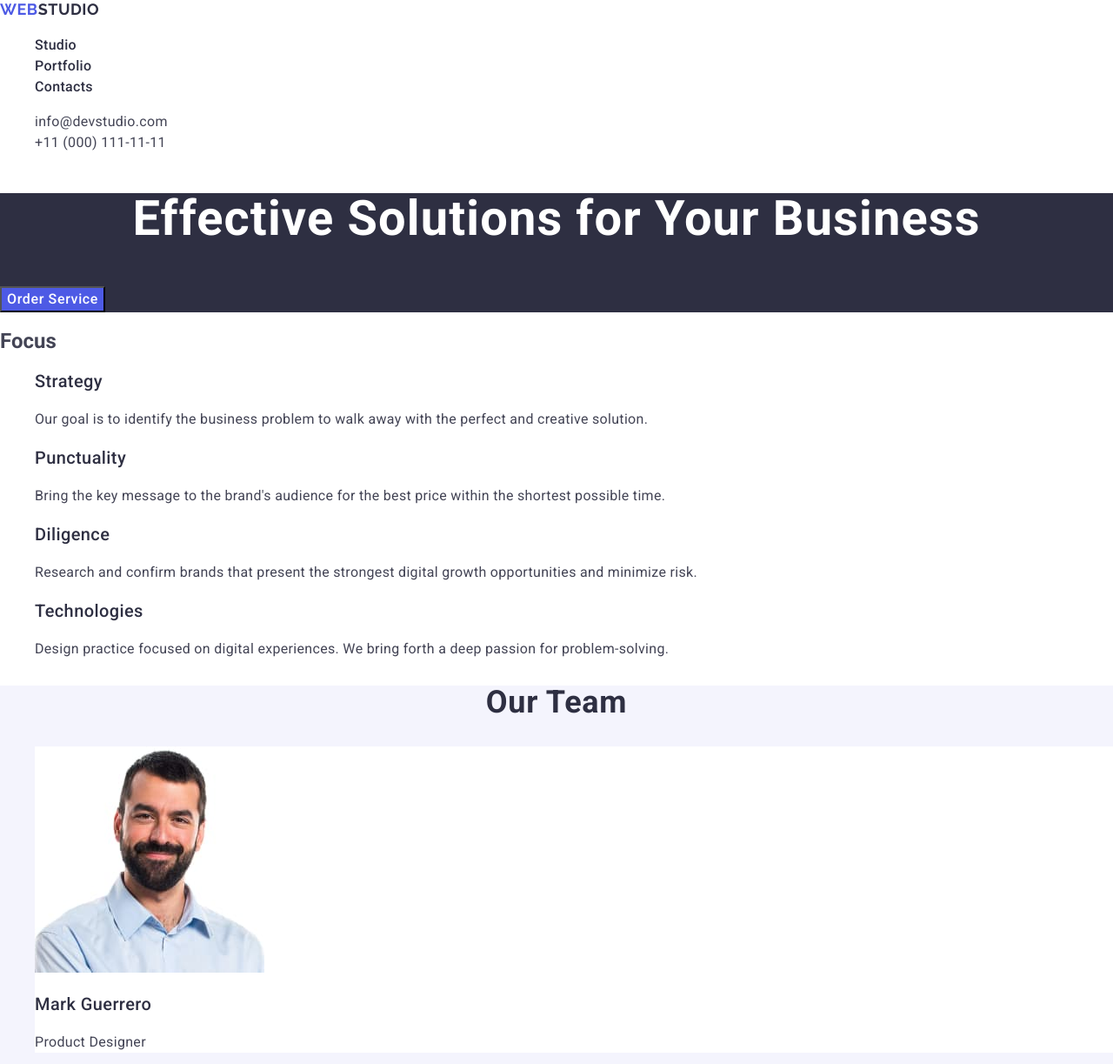
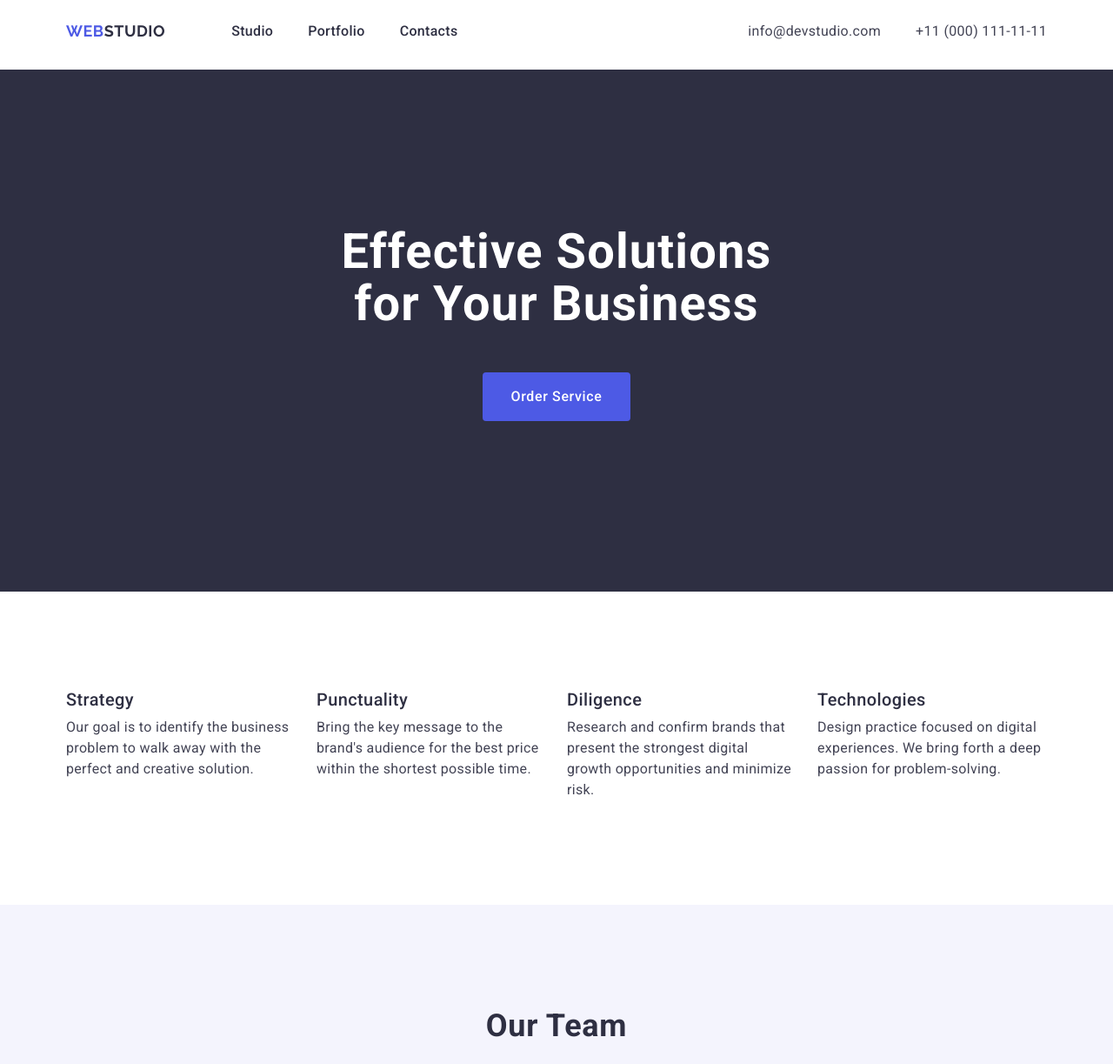
Before and after one commit to Oleh-Zakharchenko/goit-markup-hw-03, a plain HTML site: page index.html in a window 1280 px wide. Shown: the top 1223 px of the page at 87% size. Drawn offline with nearby package versions, Linux system fonts and the light colour scheme.

Commit message:
add geometry

```diff
--- a/css/styles.css
+++ b/css/styles.css
@@ -1,6 +1,35 @@
 /* ================ COMMON STYLES ================ */
+h1,
+h2,
+h3,
+h4,
+h5,
+h6,
+p {
+  margin-top: 0;
+  margin-bottom: 0;
+}
+ol,
 ul {
   list-style-type: none;
+  margin-top: 0;
+  margin-bottom: 0;
+  padding-left: 0;
+}
+img {
+  display: block;
+}
+.visually-hidden {
+  position: absolute;
+  width: 1px;
+  height: 1px;
+  margin: -1px;
+  border: 0;
+  padding: 0;
+  white-space: nowrap;
+  clip-path: inset(100%);
+  clip: rect(0 0 0 0);
+  overflow: hidden;
 }
 a {
   text-decoration: none;
@@ -14,13 +43,46 @@ body {
   color: #434455;
   background-color: #ffffff;
 }
+.title-section {
+  font-size: 36px;
+  line-height: 1.11;
+  letter-spacing: 0.02em;
+  text-align: center;
+  text-transform: capitalize;
+  color: #2e2f42;
+  padding-top: 120px;
+  padding-bottom: 72px;
+}
+.container {
+  width: 1158px;
+  padding-left: 15px;
+  padding-right: 15px;
+  margin-left: auto;
+  margin-right: auto;
+}
 /* ================ HEADER STYLES ================ */
+.header-container {
+  display: flex;
+  justify-content: space-between;
+  margin-bottom: 8px;
+}
 .header-nav {
   font-weight: 500;
   font-size: 16px;
   line-height: 1.5;
   letter-spacing: 0.02em;
   color: #2e2f42;
+  display: flex;
+  align-items: center;
+}
+.header-list {
+  display: flex;
+  column-gap: 40px;
+  margin-right: 332px;
+}
+.header-address-list {
+  display: flex;
+  column-gap: 40px;
 }
 .logo {
   font-family: 'Raleway', sans-serif;
@@ -30,18 +92,24 @@ body {
   letter-spacing: 0.03em;
   text-transform: uppercase;
   color: #4d5ae5;
+  margin-right: 76px;
 }
 .logo-part {
   color: #2e2f42;
 }
-.nav-link:hover,
-.nav-link:active,
-.nav-link:focus {
+.header-item-link {
+  display: block;
+  padding-top: 24px;
+  padding-bottom: 24px;
+}
+.header-item-link:hover,
+.header-item-link:active,
+.header-item-link:focus {
   color: #404bbf;
 }
 
-.nav-link:hover,
-.nav-link:focus {
+.header-item-link:hover,
+.header-item-link:focus {
   color: #404bbf;
 }
 /* ================ ADDRESS STYLES ================ */
@@ -51,10 +119,18 @@ body {
   font-size: 16px;
   line-height: 1.5;
   letter-spacing: 0.02em;
+  color: #434455;
 }
 /* ================ HERO STYLES ================ */
 .main-banner {
   background: #2e2f42;
+  max-width: 1440px;
+  margin-left: auto;
+  margin-right: auto;
+}
+.hero-container {
+  padding-top: 180px;
+  padding-bottom: 196px;
 }
 .main-title {
   font-size: 56px;
@@ -62,6 +138,10 @@ body {
   letter-spacing: 0.02em;
   text-align: center;
   color: #ffffff;
+  max-width: 496px;
+  padding-bottom: 48px;
+  margin-left: auto;
+  margin-right: auto;
 }
 .order-btn {
   font-weight: 500;
@@ -70,18 +150,38 @@ body {
   letter-spacing: 0.04em;
   color: #ffffff;
   background: #4d5ae5;
+  min-width: 169px;
+  height: 56px;
+  border: none;
+  border-radius: 4px;
+  padding: 16px 32px;
+  display: block;
+  margin-left: auto;
+  margin-right: auto;
 }
 .order-btn:hover,
 .order-btn:focus {
   background: #404bbf;
 }
 /* ================ FOCUS STYLES ================ */
+.focus-container {
+  padding-top: 112px;
+  padding-bottom: 120px;
+}
+.focus-list {
+  display: flex;
+  column-gap: 24px;
+}
+.focus-list-item {
+  width: calc((100% - 72px) / 4);
+}
 .focus-title {
   font-weight: 500;
   font-size: 20px;
   line-height: 1.2;
   letter-spacing: 0.02em;
   color: #2e2f42;
+  margin-bottom: 8px;
 }
 .focus-text {
   font-size: 16px;
@@ -89,28 +189,48 @@ body {
   letter-spacing: 0.02em;
 }
 /* ================ OUR TEAM STYLE ================ */
+.team-container {
+  padding-bottom: 120px;
+}
 .team-section {
   background-color: #f4f4fd;
+}
+.team-list-father {
+  display: flex;
+  column-gap: 24px;
+}
+.team-list {
+  width: calc((100% - 72px) / 4);
+  text-align: center;
 }
 .team-list {
   background: #ffffff;
 }
-.title-team {
-  font-size: 36px;
-  line-height: 1.11;
+.team-subtitle {
+  font-weight: 500;
+  font-size: 20px;
+  line-height: 1.2;
   letter-spacing: 0.02em;
-  text-align: center;
-  text-transform: capitalize;
   color: #2e2f42;
+  margin-top: 32px;
+  margin-bottom: 8px;
+}
+.team-subtitle-text {
+  font-size: 16px;
+  line-height: 1.5;
+  letter-spacing: 0.02em;
+  margin-bottom: 32px;
 }
 /* ================ PORTFOLIO STYLE ================ */
-.title-portfolio {
-  font-size: 36px;
-  line-height: 1.11;
-  letter-spacing: 0.02em;
-  text-align: center;
-  text-transform: capitalize;
-  color: #2e2f42;
+.portfolio-list-father {
+  display: flex;
+  column-gap: 24px;
+  flex-wrap: wrap;
+  row-gap: 48px;
+  padding-bottom: 120px;
+}
+.portfolio-list {
+  width: calc((100% - 2 * 24px) / 3);
 }
 .subtitle {
   font-weight: 500;
@@ -118,15 +238,28 @@ body {
   line-height: 1.2;
   letter-spacing: 0.02em;
   color: #2e2f42;
+  margin-top: 32px;
+  margin-bottom: 8px;
+  margin-left: 16px;
 }
 .subtitle-text {
   font-size: 16px;
   line-height: 1.5;
   letter-spacing: 0.02em;
+  margin-bottom: 32px;
+  margin-left: 16px;
 }
 /* ================ FOOTER STYLE ================ */
 .page-bottom {
   background: #2e2f42;
+  max-width: 1440px;
+  margin-left: auto;
+  margin-right: auto;
+}
+.footer-container {
+  max-width: 264px;
+  padding: 100px 0;
+  margin-left: 156px;
 }
 .footer-logo {
   font-family: 'Raleway', sans-serif;
@@ -136,6 +269,8 @@ body {
   letter-spacing: 0.03em;
   text-transform: uppercase;
   color: #4d5ae5;
+  padding-bottom: 16px;
+  display: block;
 }
 .footer-logo-part {
   font-family: 'Raleway', sans-serif;
--- a/index.html
+++ b/index.html
@@ -19,66 +19,72 @@
   <body>
     <!-- ================ HEADER ================ -->
     <header>
+      <div class="container header-container">
         <nav class="header-nav">
           <a class="logo" href="./index.html">Web<span class="logo-part">Studio</span></a>
 
-        <ul>
-          <li>
-            <a class="nav-link" href="./index.html">Studio</a>
+          <ul class="header-list">
+            <li class="header-list-item">
+              <a class="header-item-link" href="./index.html">Studio</a>
             </li>
-          <li>
-            <a class="nav-link" href="">Portfolio</a>
+            <li class="header-list-item">
+              <a class="header-item-link" href="">Portfolio</a>
             </li>
-          <li>
-            <a class="nav-link" href="">Contacts</a>
+            <li class="header-list-item">
+              <a class="header-item-link" href="">Contacts</a>
             </li>
           </ul>
         </nav>
+
         <!-- ================ ADDRESS ================ -->
         <address id="address" class="contact-nav">
-        <ul>
-          <li>
-            <a class="nav-link" href="mailto:info@devstudio.com">info@devstudio.com</a>
+          <ul class="header-address-list">
+            <li class="header-list-item">
+              <a class="header-item-link" href="mailto:info@devstudio.com">info@devstudio.com</a>
             </li>
-          <li>
-            <a class="nav-link" href="tel:+110001111111">+11 (000) 111-11-11</a>
+            <li class="header-list-item">
+              <a class="header-item-link" href="tel:+110001111111">+11 (000) 111-11-11</a>
             </li>
           </ul>
         </address>
+      </div>
     </header>
     <!-- ================ MAIN ================ -->
     <main>
       <!-- ================ HERO ================ -->
       <section class="main-banner">
+        <div class="container hero-container">
           <h1 class="main-title">Effective Solutions for Your Business</h1>
           <button class="order-btn" type="button">Order Service</button>
+        </div>
       </section>
       <!-- ================ FOCUSED ON ================  -->
       <section>
-        <h2>Focus</h2>
-        <ul>
-          <li>
+        <div class="container focus-container">
+          <h2 class="visually-hidden">Focus</h2>
+          <ul class="focus-list">
+            <li class="focus-list-item">
               <h3 class="focus-title">Strategy</h3>
               <p class="focus-text">
                 Our goal is to identify the business problem to walk away with the perfect and
                 creative solution.
               </p>
             </li>
-          <li>
+            <li class="focus-list-item">
               <h3 class="focus-title">Punctuality</h3>
               <p class="focus-text">
                 Bring the key message to the brand's audience for the best price within the shortest
                 possible time.
               </p>
             </li>
-          <li>
+            <li class="focus-list-item">
               <h3 class="focus-title">Diligence</h3>
               <p class="focus-text">
                 Research and confirm brands that present the strongest digital growth opportunities
                 and minimize risk.
               </p>
             </li>
-          <li>
+            <li class="focus-list-item">
               <h3 class="focus-title">Technologies</h3>
               <p class="focus-text">
                 Design practice focused on digital experiences. We bring forth a deep passion for
@@ -86,11 +92,13 @@
               </p>
             </li>
           </ul>
+        </div>
       </section>
       <!-- ================ OUR TEAM ================  -->
       <section class="team-section" id="OurTeam">
-        <h2 class="title-team">Our Team</h2>
-        <ul>
+        <div class="container team-container">
+          <h2 class="title-section">Our Team</h2>
+          <ul class="team-list-father">
             <li class="team-list">
               <img
                 src="./images/webstudio-team/mark-guerrero.jpg"
@@ -98,8 +106,8 @@
                 width="264"
                 height="260"
               />
-            <h3 class="subtitle">Mark Guerrero</h3>
-            <p class="subtitle-text">Product Designer</p>
+              <h3 class="team-subtitle">Mark Guerrero</h3>
+              <p class="team-subtitle-text">Product Designer</p>
             </li>
             <li class="team-list">
               <img
@@ -108,8 +116,8 @@
                 width="264"
                 height="260"
               />
-            <h3 class="subtitle">Tom Ford</h3>
-            <p class="subtitle-text">Frontend Developer</p>
+              <h3 class="team-subtitle">Tom Ford</h3>
+              <p class="team-subtitle-text">Frontend Developer</p>
             </li>
             <li class="team-list">
               <img
@@ -118,8 +126,8 @@
                 width="264"
                 height="260"
               />
-            <h3 class="subtitle">Camila Garcia</h3>
-            <p class="subtitle-text">Marketing</p>
+              <h3 class="team-subtitle">Camila Garcia</h3>
+              <p class="team-subtitle-text">Marketing</p>
             </li>
             <li class="team-list">
               <img
@@ -128,17 +136,24 @@
                 width="264"
                 height="260"
               />
-            <h3 class="subtitle">Daniel Wilson</h3>
-            <p class="subtitle-text">UI Designer</p>
+              <h3 class="team-subtitle">Daniel Wilson</h3>
+              <p class="team-subtitle-text">UI Designer</p>
             </li>
           </ul>
+        </div>
       </section>
       <!-- ================ OUR PORTFOLIO ================ -->
       <section id="OurPortfolio">
-        <h2 class="title-portfolio">Our Portfolio</h2>
-        <ul>
+        <div class="container">
+          <h2 class="title-section">Our Portfolio</h2>
+          <ul class="portfolio-list-father">
             <li class="portfolio-list">
-            <img src="./images/portfolio/banking.jpg" alt="Banking App" width="360" height="300" />
+              <img
+                src="./images/portfolio/banking.jpg"
+                alt="Banking App"
+                width="360"
+                height="300"
+              />
               <h3 class="subtitle">Banking App</h3>
               <p class="subtitle-text">App</p>
             </li>
@@ -193,15 +208,20 @@
               <p class="subtitle-text">Marketing</p>
             </li>
           </ul>
+        </div>
       </section>
     </main>
     <!-- ================ FOOTER ================ -->
     <footer class="page-bottom">
-      <a class="footer-logo" href="./index.html">Web<span class="footer-logo-part">Studio</span></a>
+      <div class="container footer-container">
+        <a class="footer-logo" href="./index.html"
+          >Web<span class="footer-logo-part">Studio</span></a
+        >
         <p class="footer-text">
           Increase the flow of customers and sales for your business with digital marketing & growth
           solutions.
         </p>
+      </div>
     </footer>
   </body>
 </html>
```
Lines whose indentation alone changed are shown as unchanged.
